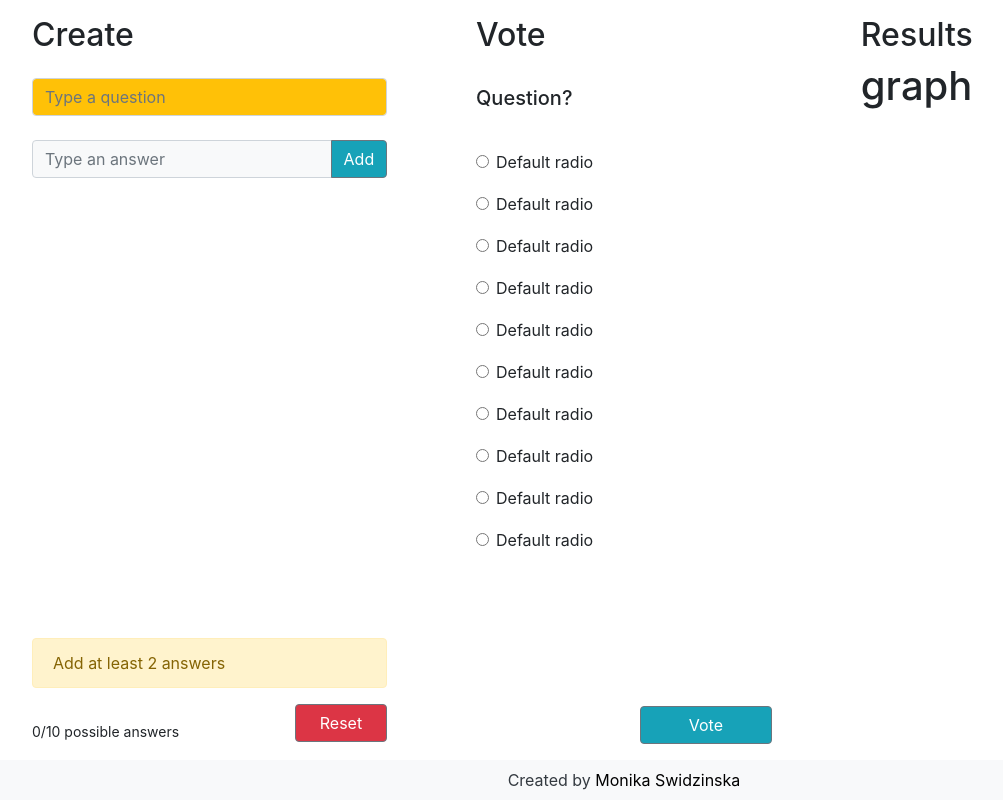
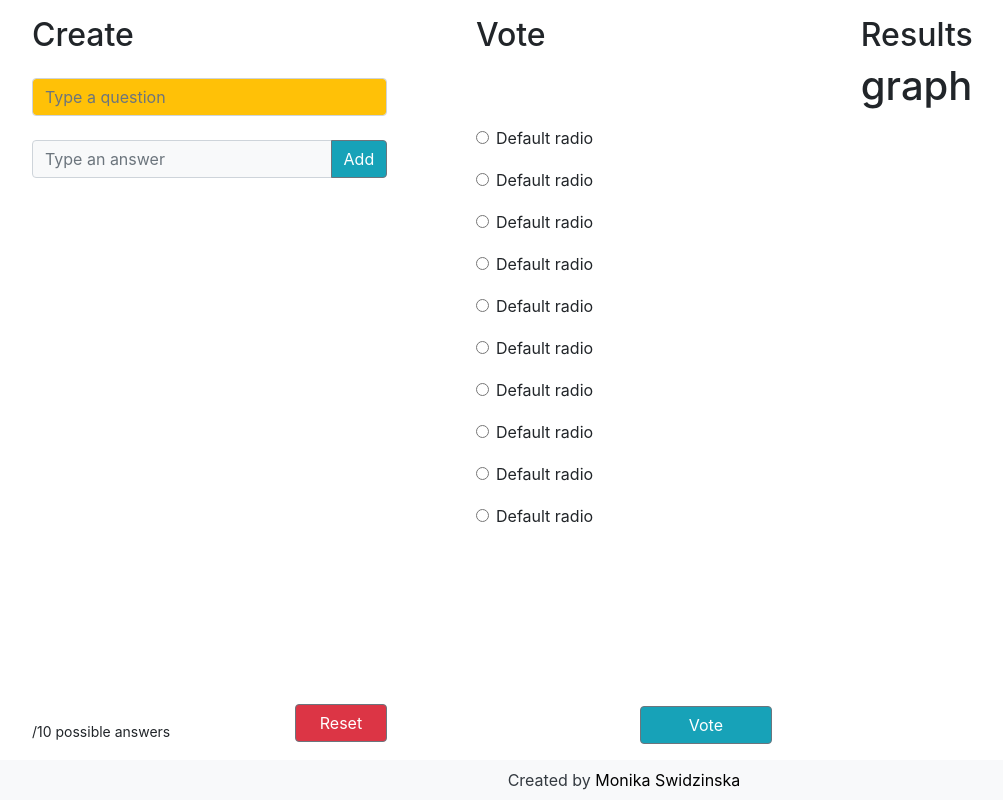
Before and after one commit to monikaando/poll, a React (Create React App) app in the folder poll-app/: page / in a window 1280 px wide. Shown: the whole page, without its empty margins (16-1019 px from the left). Built offline with nearby package versions, Linux system fonts and the light colour scheme.

Commit message:
Lift state up-connecting data beetwen components. Working questions and reset

```diff
--- a/poll-app/src/App.js
+++ b/poll-app/src/App.js
@@ -1,16 +1,141 @@
 import React from "react";
-import Create from "./components/Create"
-import Vote from "./components/Vote"
-import Results from "./components/Results"
-import Footer from "./components/Footer"
+import Create from "./components/Create";
+import Vote from "./components/Vote";
+import Results from "./components/Results";
+import Footer from "./components/Footer";
 import "./App.css";
 
-function App() {
+class App extends React.Component {
+  constructor(props) {
+    super(props);
+    this.state = {
+      question: {
+        value: "",
+      },
+      answers: [],
+      counter: 0,
+      disabled: false,
+      currentAnswer: {
+        value: "",
+        key: "",
+      },
+    };
+    this.handleInput = this.handleInput.bind(this);
+    this.addAnswer = this.addAnswer.bind(this);
+    this.deleteAnswer = this.deleteAnswer.bind(this);
+    this.setUpdate = this.setUpdate.bind(this);
+    this.reset = this.reset.bind(this);
+    this.updateQuestion = this.updateQuestion.bind(this);
+    this.disableFields = this.disableFields.bind(this);
+  }
+
+  updateQuestion(e) {
+    const questionText = this.state.question.value.length;
+    this.setState({
+      question: {
+        value: e.target.value,
+      },
+    });
+    this.disableFields(questionText);
+  }
+  handleInput(e) {
+    this.setState({
+      currentAnswer: {
+        value: e.target.value,
+        key: Date.now(),
+      },
+    });
+  }
+  addAnswer(e) {
+    e.preventDefault();
+    const answers = this.state.answers;
+    const newAnswer = this.state.currentAnswer;
+    const text = this.state.currentAnswer.value.length;
+    if (newAnswer.value !== "" && answers.length < 10) {
+      const newAnswers = [...this.state.answers, newAnswer];
+      this.setState({
+        answers: newAnswers,
+        counter: this.state.counter + 1,
+        currentAnswer: {
+          value: "",
+          key: "",
+        },
+      });
+    }
+    this.disableFields(text);
+  }
+
+  deleteAnswer(key) {
+    const filteredAnswers = this.state.answers.filter(
+      (item) => item.key !== key
+    );
+    this.setState({
+      answers: filteredAnswers,
+      counter: this.state.counter - 1,
+    });
+  }
+
+  setUpdate(value, key) {
+    const answers = this.state.answers;
+    answers.map((item) => {
+      if (item.key === key) {
+        item.value = value;
+        this.disableFields(item.value.length);
+      }
+      return null;
+    });
+
+    this.setState({
+      answers: answers,
+    });
+  }
+  reset() {
+    this.setState({
+      question: {
+        value: "",
+      },
+      answers: [],
+      counter: 0,
+      disabled: false,
+      currentAnswer: {
+        value: "",
+        key: "",
+      },
+    });
+  }
+  disableFields(value) {
+    if (value >= 81) {
+      document.getElementById("add-answer-field").disabled = true;
+      this.setState({
+        disabled: true,
+      });
+    } else {
+      document.getElementById("add-answer-field").disabled = false;
+      this.setState({
+        disabled: false,
+      });
+    }
+  }
+  render() {
     return (
-    <div className="app d-flex flex-column justify-content-between" >
+      <div className="app d-flex flex-column justify-content-between">
         <div className="d-flex pb-3 mt-3 mb-1 ml-5 mr-5 flex-row justify-content-between">
-        <Create />
-        <Vote />
+          <Create
+          question = {this.state.question}
+          updateQuestion={this.updateQuestion}
+          answers = {this.state.answers}
+          counter = {this.state.cunter}
+          addAnswer = {this.addAnswer}
+          currentAnswer = {this.state.currentAnswer}
+          handleInput = {this.handleInput}
+          deleteAnswer = {this.deleteAnswer}
+          setUpdate = {this.setUpdate}
+          disabled = {this.state.disabled}
+          reset = {this.reset}
+          />
+          <Vote
+          question = {this.state.question}
+          updateQuestion={this.updateQuestion} />
           <Results />
         </div>
         <div>
@@ -19,5 +144,21 @@ function App() {
       </div>
     );
   }
+}
+export default App;
+// function App() {
+//   return (
+//     <div className="app d-flex flex-column justify-content-between" >
+//       <div className="d-flex pb-3 mt-3 mb-1 ml-5 mr-5 flex-row justify-content-between">
+//         <Create />
+//         <Vote />
+//         <Results />
+//       </div>
+//       <div>
+//         <Footer />
+//       </div>
+//     </div>
+//   );
+// }
 
-export default App;
+// export default App;
--- a/poll-app/src/components/Create.jsx
+++ b/poll-app/src/components/Create.jsx
@@ -6,126 +6,126 @@ import { faTimes } from "@fortawesome/free-solid-svg-icons";
 
 library.add(faTimes);
 export default class Create extends React.Component {
-  constructor(props) {
-    super(props);
-    this.state = {
-      question: {
-        value: "",
-      },
-      answers: [],
-      counter: 0,
-      disabled: false,
-      currentAnswer: {
-        value: "",
-        key: "",
-      },
-    };
-    this.handleInput = this.handleInput.bind(this);
-    this.addAnswer = this.addAnswer.bind(this);
-    this.deleteAnswer = this.deleteAnswer.bind(this);
-    this.setUpdate = this.setUpdate.bind(this);
-    this.reset = this.reset.bind(this);
-    this.updateQuestion = this.updateQuestion.bind(this);
-    this.disableFields = this.disableFields.bind(this);
-  }
+  // constructor(props) {
+  //   super(props);
+  //   this.state = {
+  //     question: {
+  //       value: "",
+  //     },
+  //     answers: [],
+  //     counter: 0,
+  //     disabled: false,
+  //     currentAnswer: {
+  //       value: "",
+  //       key: "",
+  //     },
+  //   };
+  //   this.handleInput = this.handleInput.bind(this);
+  //   this.addAnswer = this.addAnswer.bind(this);
+  //   this.deleteAnswer = this.deleteAnswer.bind(this);
+  //   this.setUpdate = this.setUpdate.bind(this);
+  //   this.reset = this.reset.bind(this);
+  //   this.updateQuestion = this.updateQuestion.bind(this);
+  //   this.disableFields = this.disableFields.bind(this);
+  // }
 
-  updateQuestion(e) {
-    const questionText = this.state.question.value.length;
-    this.setState({
-      question: {
-        value: e.target.value,
-      },
-    });
-    this.disableFields(questionText);
-  }
-  handleInput(e) {
-    this.setState({
-      currentAnswer: {
-        value: e.target.value,
-        key: Date.now(),
-      },
-    });
-  }
-  addAnswer(e) {
-    e.preventDefault();
-    const answers = this.state.answers;
-    const newAnswer = this.state.currentAnswer;
-    const text = this.state.currentAnswer.value.length;
-    if (newAnswer.value !== "" && answers.length < 10) {
-      const newAnswers = [...this.state.answers, newAnswer];
-      this.setState({
-        answers: newAnswers,
-        counter: this.state.counter + 1,
-        currentAnswer: {
-          value: "",
-          key: "",
-        },
-      });
-    }
-    this.disableFields(text);
-  }
+  // updateQuestion(e) {
+  //   const questionText = this.state.question.value.length;
+  //   this.setState({
+  //     question: {
+  //       value: e.target.value,
+  //     },
+  //   });
+  //   this.disableFields(questionText);
+  // }
+  // handleInput(e) {
+  //   this.setState({
+  //     currentAnswer: {
+  //       value: e.target.value,
+  //       key: Date.now(),
+  //     },
+  //   });
+  // }
+  // addAnswer(e) {
+  //   e.preventDefault();
+  //   const answers = this.state.answers;
+  //   const newAnswer = this.state.currentAnswer;
+  //   const text = this.state.currentAnswer.value.length;
+  //   if (newAnswer.value !== "" && answers.length < 10) {
+  //     const newAnswers = [...this.state.answers, newAnswer];
+  //     this.setState({
+  //       answers: newAnswers,
+  //       counter: this.state.counter + 1,
+  //       currentAnswer: {
+  //         value: "",
+  //         key: "",
+  //       },
+  //     });
+  //   }
+  //   this.disableFields(text);
+  // }
 
-  deleteAnswer(key) {
-    const filteredAnswers = this.state.answers.filter(
-      (item) => item.key !== key
-    );
-    this.setState({
-      answers: filteredAnswers,
-      counter: this.state.counter - 1,
-    });
-  }
+  // deleteAnswer(key) {
+  //   const filteredAnswers = this.state.answers.filter(
+  //     (item) => item.key !== key
+  //   );
+  //   this.setState({
+  //     answers: filteredAnswers,
+  //     counter: this.state.counter - 1,
+  //   });
+  // }
 
-  setUpdate(value, key) {
-    const answers = this.state.answers;
-    answers.map((item) => {
-      if (item.key === key) {
-        item.value = value;
-        this.disableFields(item.value.length);
-      }
-      return null;
-    });
+  // setUpdate(value, key) {
+  //   const answers = this.state.answers;
+  //   answers.map((item) => {
+  //     if (item.key === key) {
+  //       item.value = value;
+  //       this.disableFields(item.value.length);
+  //     }
+  //     return null;
+  //   });
 
-    this.setState({
-      answers: answers,
-    });
-  }
-  reset() {
-    this.setState({
-      question: {
-        value: "",
-      },
-      answers: [],
-      counter: 0,
-      disabled: false,
-      currentAnswer: {
-        value: "",
-        key: "",
-      },
-    });
-  }
-  disableFields(value) {
-    if (value >= 81) {
-      document.getElementById("add-answer-field").disabled = true;
-      this.setState({
-        disabled: true,
-      });
-    } else {
-      document.getElementById("add-answer-field").disabled = false;
-      this.setState({
-        disabled: false,
-      });
-    }
-  }
+  //   this.setState({
+  //     answers: answers,
+  //   });
+  // }
+  // reset() {
+  //   this.setState({
+  //     question: {
+  //       value: "",
+  //     },
+  //     answers: [],
+  //     counter: 0,
+  //     disabled: false,
+  //     currentAnswer: {
+  //       value: "",
+  //       key: "",
+  //     },
+  //   });
+  // }
+  // disableFields(value) {
+  //   if (value >= 81) {
+  //     document.getElementById("add-answer-field").disabled = true;
+  //     this.setState({
+  //       disabled: true,
+  //     });
+  //   } else {
+  //     document.getElementById("add-answer-field").disabled = false;
+  //     this.setState({
+  //       disabled: false,
+  //     });
+  //   }
+  // }
   render() {
     let Alert;
     let AlertDisabled;
-    if (this.state.counter === 10) {
+    if (this.props.counter === 10) {
       Alert = (
         <div className="alert alert-danger" role="alert">
           You can't add more answers
         </div>
       );
-    } else if (this.state.counter < 2) {
+    } else if (this.props.counter < 2) {
       Alert = (
         <div className="alert alert-warning" role="alert">
           Add at least 2 answers
@@ -135,8 +135,8 @@ export default class Create extends React.Component {
       Alert = null;
     }
     if (
-      this.state.disabled === true ||
-      this.state.question.value.length >= 81
+      this.props.disabled === true ||
+      this.props.question.value.length >= 81
     ) {
       AlertDisabled = (
         <div className="alert alert-danger" role="alert">
@@ -157,16 +157,16 @@ export default class Create extends React.Component {
               type="text"
               maxLength="81"
               className="form-control mb-3 mt-3 bg-warning"
-              onInput={this.updateQuestion}
-              value={this.state.question.value}
+              onInput={this.props.updateQuestion}
+              value={this.props.question.value}
               placeholder="Type a question"
             />
             <AnswersList
-              answers={this.state.answers}
-              deleteAnswer={this.deleteAnswer}
-              setUpdate={this.setUpdate}
+              answers={this.props.answers}
+              deleteAnswer={this.props.deleteAnswer}
+              setUpdate={this.props.setUpdate}
             ></AnswersList>
-            <form onSubmit={this.addAnswer}>
+            <form onSubmit={this.props.addAnswer}>
               <div className="input-group mb-3">
                 <input
                   type="text"
@@ -176,8 +176,8 @@ export default class Create extends React.Component {
                   placeholder="Type an answer"
                   aria-label="Type an answer"
                   aria-describedby="button-addon2"
-                  value={this.state.currentAnswer.value}
-                  onChange={this.handleInput}
+                  value={this.props.currentAnswer.value}
+                  onChange={this.props.handleInput}
                 />
                 <div className="input-group-append">
                   <button
@@ -195,12 +195,12 @@ export default class Create extends React.Component {
             {AlertDisabled}
             {Alert}
             <div className="possible-answers d-flex justify-content-between align-items-end">
-              <p className="m-0">{this.state.counter}/10 possible answers</p>
+              <p className="m-0">{this.props.counter}/10 possible answers</p>
               <button
                 className="btn btn-outline-secondary bg-danger text-white text-center pr-4 pl-4"
                 type="button"
                 value="reset"
-                onClick={this.reset}
+                onClick={this.props.reset}
               >
                 Reset
               </button>
--- a/poll-app/src/components/Vote.jsx
+++ b/poll-app/src/components/Vote.jsx
@@ -1,7 +1,8 @@
 import React from "react";
 import "../styles/Vote.css";
 
-const Vote = () => {
+export default class Vote extends React.Component {
+  render(){
   return (
     <div className="vote-box d-flex flex-column justify-content-between">
       <div>
@@ -10,7 +11,7 @@ const Vote = () => {
       <div className="vote-context d-flex flex-column justify-content-between mt-4">
         <div>
           <div className="mb-4">
-            <h5>Question?</h5>
+            <h5>{this.props.question.value}</h5>
           </div>
           <div className="mt-4 pt-3">
             <div className="answer-box form-check">
@@ -146,6 +147,5 @@ const Vote = () => {
       </button>
     </div>
   );
+  }
 };
-
-export default Vote;
--- a/poll-app/src/styles/AnswersList.css
+++ b/poll-app/src/styles/AnswersList.css
@@ -18,8 +18,8 @@ textarea::-webkit-scrollbar-thumb {
   outline: transparent;
 }
 textarea::-webkit-resizer {
-    border-width: 3px;
+    border-width: 2px;
     border-style: solid;
-    border-color: transparent rgba(17, 139, 158, 0.918) rgba(17, 139, 158, 0.918) transparent;
+    border-color: transparent rgba(201, 201, 201, 0.418)  rgba(201, 201, 201, 0.418) transparent;
     background-color: rgb(19,163,184);
   }
```
Lines whose indentation alone changed are shown as unchanged.
